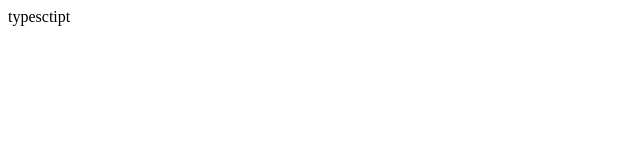
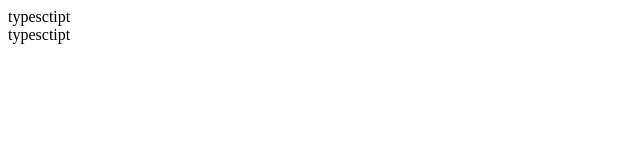
Before and after one commit to jiroshin/portfolio, a Gatsby site: page /page-2 in a window 1280 px wide. Shown: the full height of the page, 0-640 px from the left. Built offline with nearby package versions, Linux system fonts and the light colour scheme; Gatsby itself is replaced by a stand-in of ours.

```diff
--- a/src/pages/page-2.tsx
+++ b/src/pages/page-2.tsx
@@ -1,7 +1,10 @@
 import * as React from "react"
 
 const SecondPage: React.FC<{}> = () => (
-  <div>typesctipt</div>
+  <>
+    <div>typesctipt</div>
+    <div>typesctipt</div>
+  </>
 );
 
 export default SecondPage
```
Also changed, not shown: README.md.
